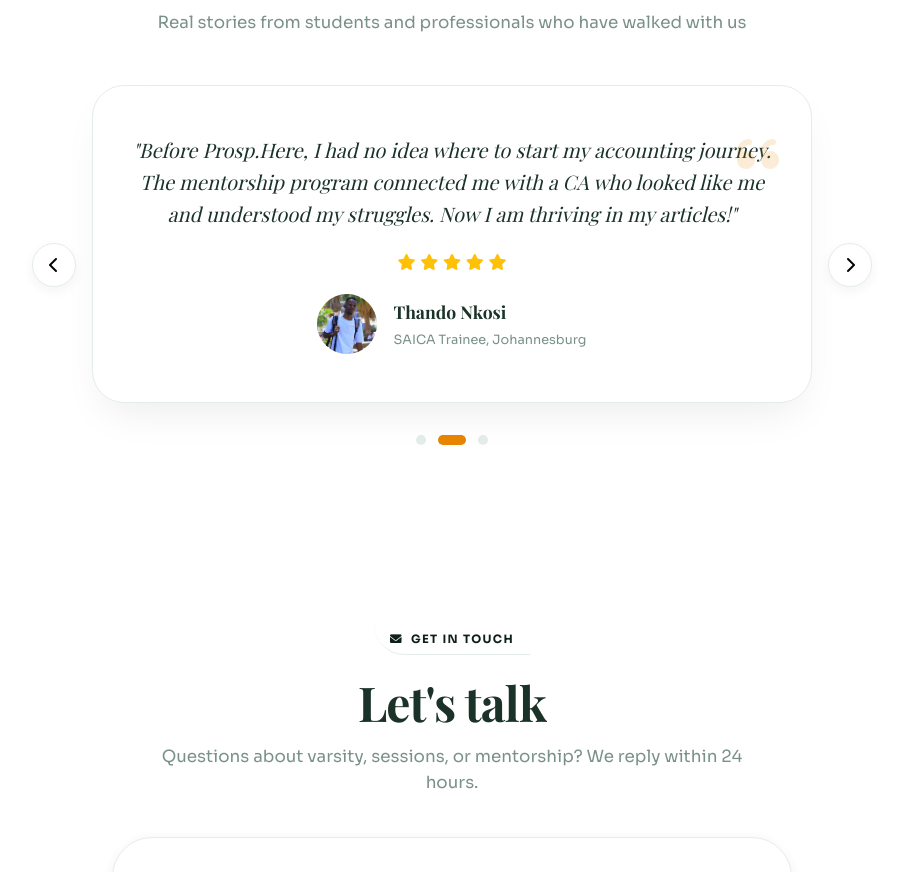
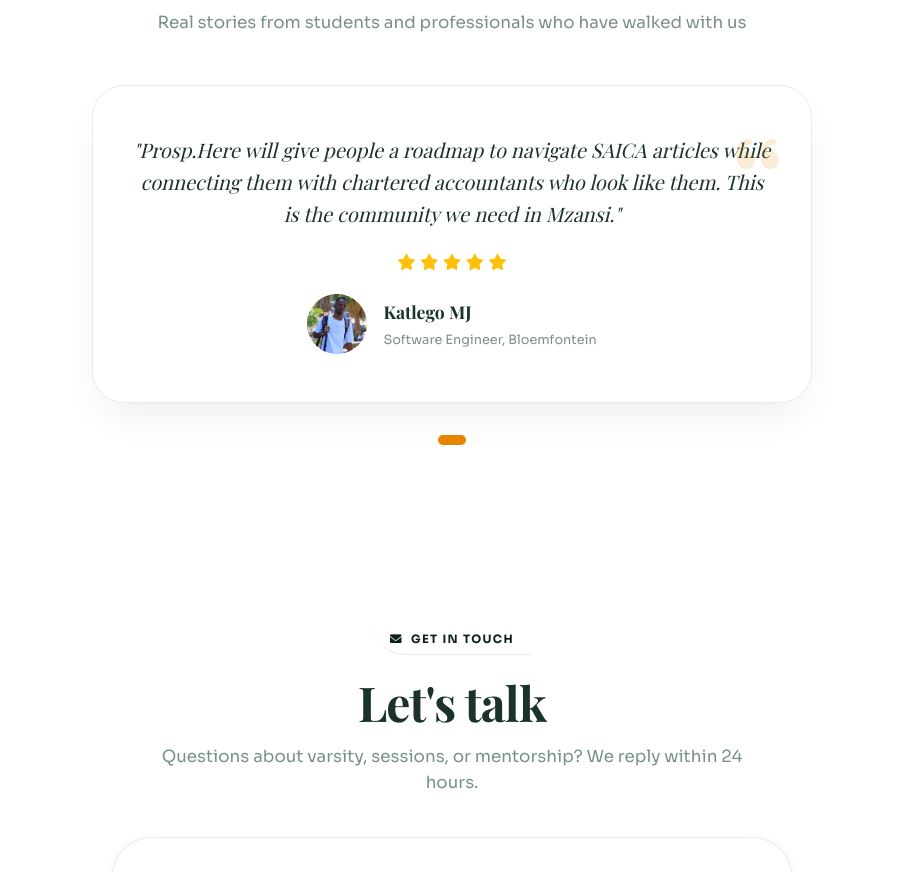
Before and after one commit to MartuorDysiphon/Prosp.Here, a React (Create React App) app: page / in a window 1280 px wide. Shown: the part 6684-7556 px from the top of the page, without its empty margins (188-1091 px from the left). Built offline with nearby package versions, Linux system fonts and the light colour scheme; no server answers; a web font is replaced by a local one.

Commit message:
Testimonials Fix

```diff
--- a/src/pages/Testimonials/Testimonials.jsx
+++ b/src/pages/Testimonials/Testimonials.jsx
@@ -3,8 +3,6 @@
 
 // Import author images
 import katlegoImage from '../../assets/testimonials/kat.jpg';
-import thandoImage from '../../assets/testimonials/kat.jpg';
-import leratoImage from '../../assets/testimonials/kat.jpg';
 
 const Testimonials = () => {
   const [activeIndex, setActiveIndex] = useState(0);
@@ -19,22 +17,6 @@
       image: katlegoImage,
       quote: 'Prosp.Here will give people a roadmap to navigate SAICA articles while connecting them with chartered accountants who look like them. This is the community we need in Mzansi.',
       rating: 5
-    },
-    {
-      id: 2,
-      name: 'Thando Nkosi',
-      role: 'SAICA Trainee, Johannesburg',
-      image: thandoImage,
-      quote: 'Before Prosp.Here, I had no idea where to start my accounting journey. The mentorship program connected me with a CA who looked like me and understood my struggles. Now I am thriving in my articles!',
-      rating: 5
-    },
-    {
-      id: 3,
-      name: 'Lerato Molefe',
-      role: 'Accounting Student, University of Pretoria',
-      image: leratoImage,
-      quote: 'The Varsity Compass and free sessions helped me understand the difference between SAICA and ACCA. I finally know which path is right for me. Thank you Prosp.Here for the free resources!',
-      rating: 5
     }
   ];
 
@@ -43,9 +25,9 @@
     setActiveIndex((prevIndex) => (prevIndex + 1) % testimonials.length);
   }, [testimonials.length]);
 
-  const prevTestimonial = () => {
-    setActiveIndex((prevIndex) => (prevIndex - 1 + testimonials.length) % testimonials.length);
-  };
+  // const prevTestimonial = () => {
+  //   setActiveIndex((prevIndex) => (prevIndex - 1 + testimonials.length) % testimonials.length);
+  // };
 
   const goToTestimonial = (index) => {
     setActiveIndex(index);
@@ -106,12 +88,12 @@
           onMouseLeave={handleMouseLeave}
         >
           {/* Navigation Arrows */}
-          <button className={`${styles.navBtn} ${styles.navPrev}`} onClick={prevTestimonial}>
+          {/* <button className={`${styles.navBtn} ${styles.navPrev}`} onClick={prevTestimonial}>
             <i className="fas fa-chevron-left"></i>
           </button>
           <button className={`${styles.navBtn} ${styles.navNext}`} onClick={nextTestimonial}>
             <i className="fas fa-chevron-right"></i>
-          </button>
+          </button> */}
 
           {/* Testimonial Card */}
           <div className={styles.testimonialCard}>
```
